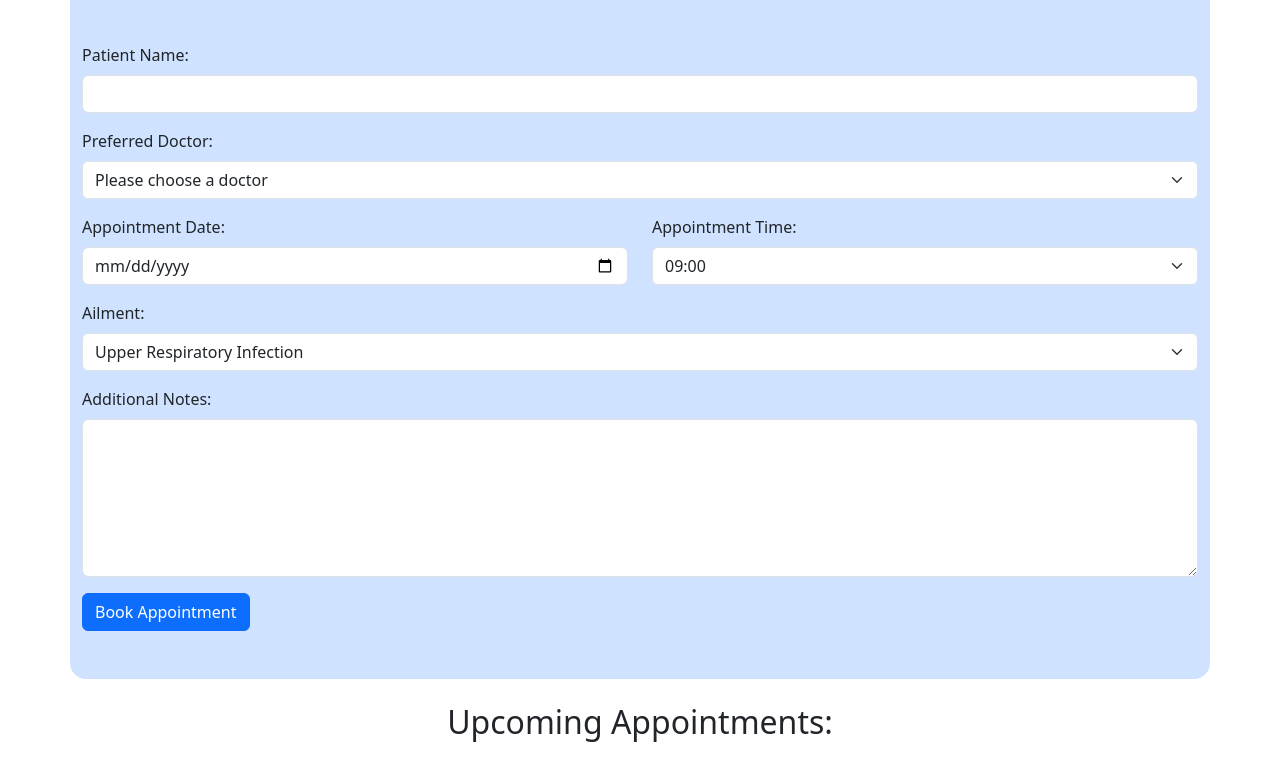
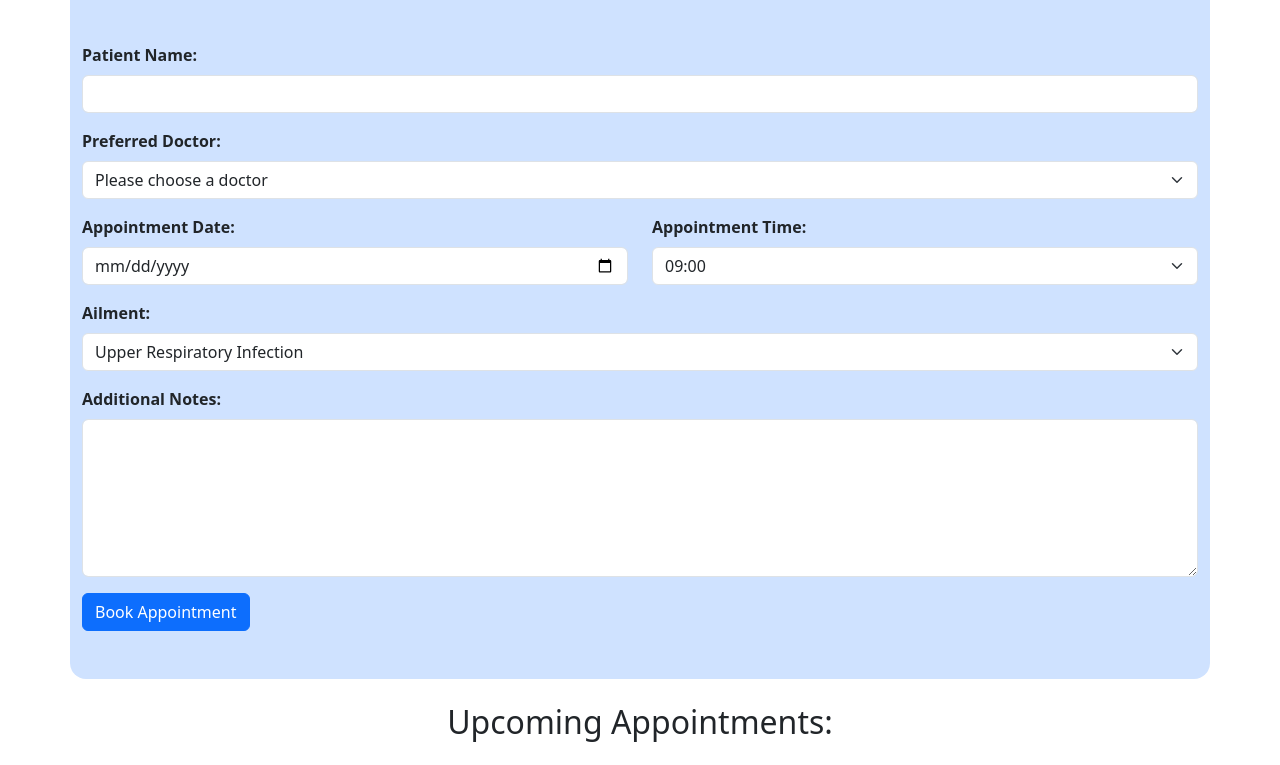
Before and after one commit to SJK9476/Ecareers_Bootcamp, a plain HTML site: page doctorsAppt/index.html in a window 1280 px wide. Shown: the part 93-858 px from the top of the page. Drawn offline with nearby package versions, Linux system fonts and the light colour scheme.

Commit message:
added bold labels

```diff
--- a/doctorsAppt/index.html
+++ b/doctorsAppt/index.html
@@ -4,6 +4,7 @@
     <meta name="viewport" content="width=device-width, initial-scale=1.0">
     <title>Book Doctors Appointment</title>
     <link href="https://cdn.jsdelivr.net/npm/bootstrap@5.3.3/dist/css/bootstrap.min.css" rel="stylesheet" integrity="sha384-QWTKZyjpPEjISv5WaRU9OFeRpok6YctnYmDr5pNlyT2bRjXh0JMhjY6hW+ALEwIH" crossorigin="anonymous">
+    <link rel="stylesheet" href="style.css">
 </head>
 <body>
 
--- /dev/null
+++ b/doctorsAppt/style.css
@@ -0,0 +1,3 @@
+label {
+    font-weight: bold;
+}
```
